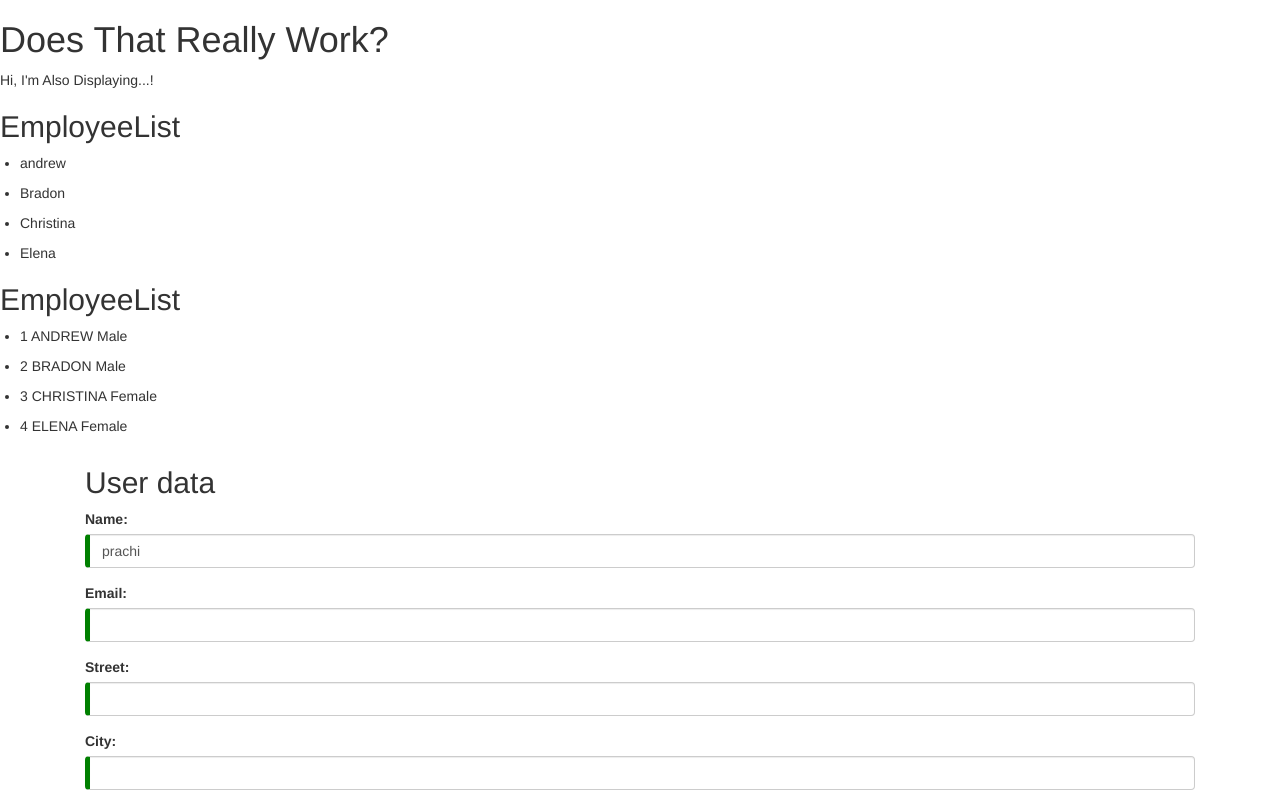
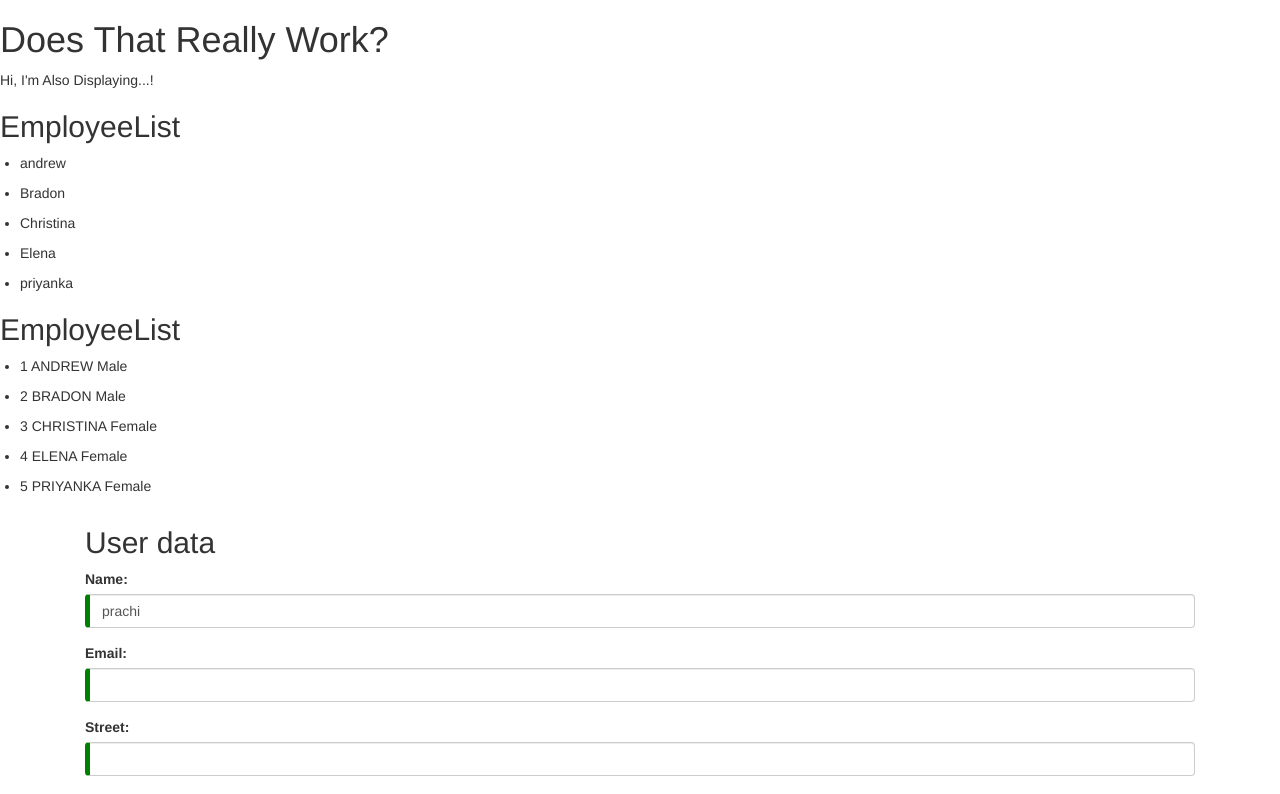
Before and after one commit to priyanka0093/Angular_firstApp, an Angular app: page / in a window 1280 px wide. Shown: the top 794 px of the page. Built offline with nearby package versions, Linux system fonts and the light colour scheme.

Commit message:
added services and Http request,observable

```diff
--- /dev/null
+++ b/src/apidata/employeedata.json
@@ -0,0 +1,7 @@
+[
+	{"id":1,"name":"andrew","gender":"Male"},
+	{"id":2,"name":"Bradon","gender":"Male"},
+	{"id":3,"name":"Christina","gender":"Female"},
+	{"id":4,"name":"Elena","gender":"Female"},
+	{"id":5, "name":"priyanka","gender":"Female"}
+ ]
--- a/src/app/employee-detail.component.ts
+++ b/src/app/employee-detail.component.ts
@@ -1,4 +1,5 @@
-import { Component } from '@angular/core';
+import { Component, OnInit } from '@angular/core';
+import { EmployeeService } from './employee.service';
 
 @Component({
 	selector: 'employee-detail',
@@ -7,11 +8,14 @@ import { Component } from '@angular/core';
 				<li>{{employee.id}} {{employee.name | uppercase}}  {{employee.gender}} </li>
 			  </ul> `
 })
- export class EmployeeDetailComponent {
- 	employees =[
- 		{"id":1,"name":"andrew","gender":"Male"},
- 		{"id":2,"name":"Bradon","gender":"Male"},
- 		{"id":3,"name":"Christina","gender":"Female"},
- 		{"id":4,"name":"Elena","gender":"Female"}
- 	]
+ export class EmployeeDetailComponent  implements OnInit{
+ 	employees =[];
+
+    constructor(private _employeeService: EmployeeService){}
+
+    ngOnInit(){
+    	// this.employees= this._employeeService.getEmployeeInfo();
+    	this._employeeService.getEmployeeInfo()
+    	.subscribe(resEmployeeData => this.employees = resEmployeeData);
+    }
  }
--- a/src/app/employee-list.component.ts
+++ b/src/app/employee-list.component.ts
@@ -1,4 +1,5 @@
-import { Component } from '@angular/core';
+import { Component, OnInit } from '@angular/core';
+import { EmployeeService } from './employee.service';
 
 @Component({
 	selector: 'employee-list',
@@ -7,11 +8,12 @@ import { Component } from '@angular/core';
 				<li> {{employee.name}} </li>
 			  </ul> `
 })
- export class EmployeeListComponent {
- 	employees =[
- 		{"id":1,"name":"andrew","gender":"Male"},
- 		{"id":2,"name":"Bradon","gender":"Male"},
- 		{"id":3,"name":"Christina","gender":"Female"},
- 		{"id":4,"name":"Elena","gender":"Female"}
- 	]
+ export class EmployeeListComponent implements OnInit {
+ 	employees =[];
+
+ 	constructor(private _employeeService:EmployeeService ){}
+
+ 	ngOnInit(){
+ 		this.employees = this._employeeService.getEmployee();
+ 	}
  }
--- a/src/app/employee.service.ts
+++ b/src/app/employee.service.ts
@@ -0,0 +1,23 @@
+import { Injectable } from '@angular/core';
+import { Http } from '@angular/http';
+import 'rxjs/add/operator/map';
+
+@Injectable()
+export class EmployeeService{
+	private _url:string="apidata/employeedata.json"
+	constructor(private _http: Http){}
+	getEmployeeInfo(){
+		return this._http.get(this._url)
+			.map((response:Response)=> response.json());
+	}
+	getEmployee(){
+		return [
+ 		{"id":1,"name":"andrew","gender":"Male"},
+ 		{"id":2,"name":"Bradon","gender":"Male"},
+ 		{"id":3,"name":"Christina","gender":"Female"},
+ 		{"id":4,"name":"Elena","gender":"Female"},
+ 		{"id":5, "name":"priyanka","gender":"Female"}
+ 	]
+
+	}
+}
```
Also changed, not shown: src/app/app.component.ts (+6 -2 lines).
